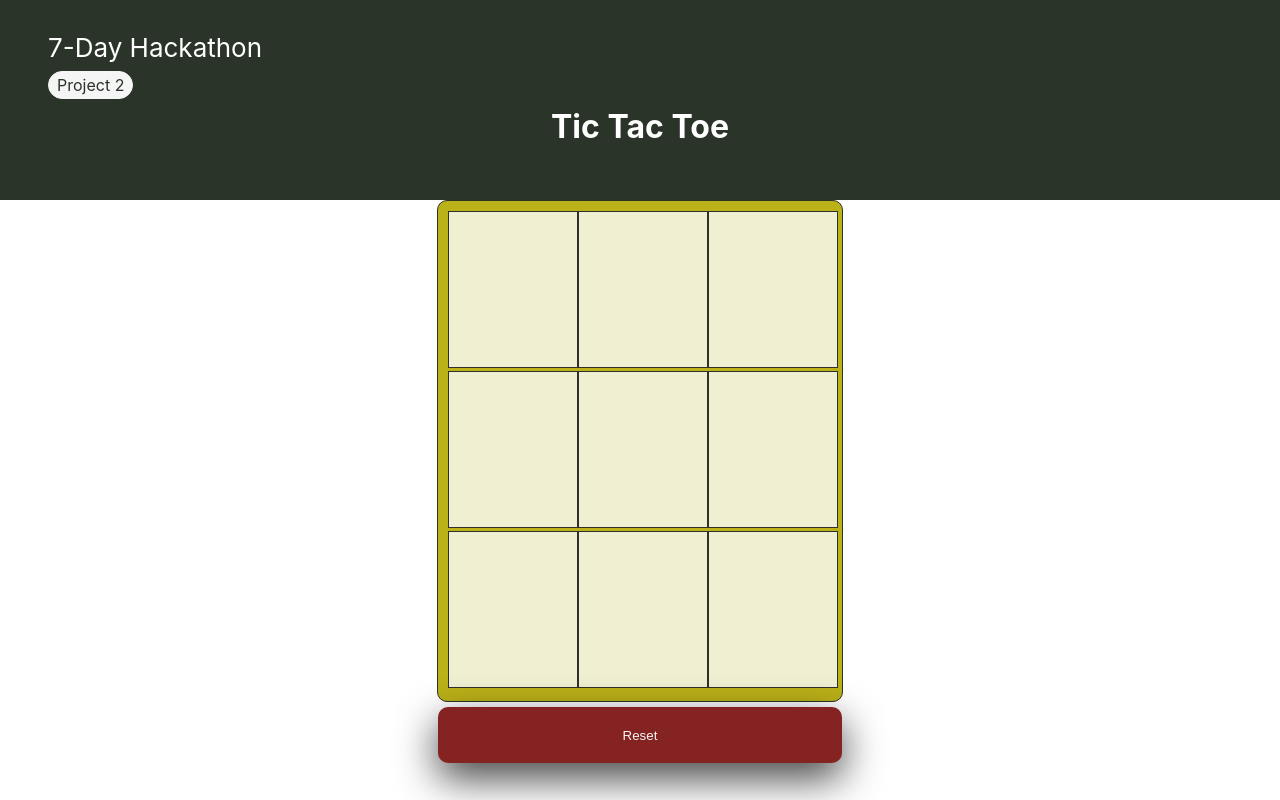
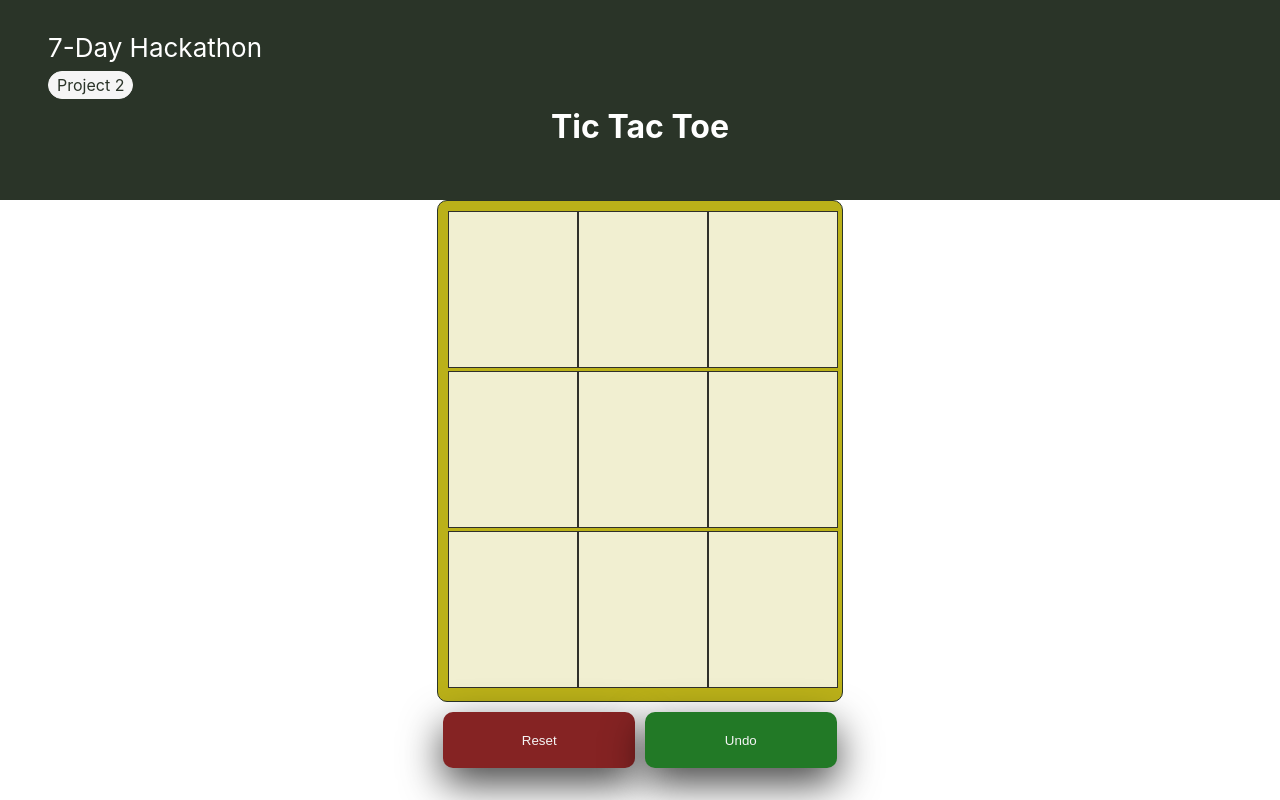
Before and after one commit to andrewhenin/tic-tac-toe, a React (Create React App) app: page / in a window 1280 px wide. Built offline with nearby package versions, Linux system fonts and the light colour scheme.

Commit message:
added the undo functionality for all moves

```diff
--- a/src/App.css
+++ b/src/App.css
@@ -65,6 +65,7 @@
   height: 17.1vh;
   font-size: 30px;
   justify-content: center;
+  cursor: pointer;
 }
 
 .game-frame {
@@ -77,8 +78,16 @@
 
 }
 
+.buttons {
+  display: flex;
+  flex-direction: row;
+  width: 31.5vw;
+  height: 7vh;
+  margin: 5px;
+}
+
 .reset-button {
-  width: 31.5vw;
+  width: 50%;
   height: 7vh;
   margin: 5px;
   background-color: #852323;
@@ -96,3 +105,24 @@
 .reset-button:hover:active {
   box-shadow: none;
 }
+
+.undo-button {
+  width: 50%;
+  height: 7vh;
+  margin: 5px;
+  background-color: #227926;
+  color: whitesmoke;
+  border: 0px;
+  border-radius: 10px;
+  box-shadow: 0px 15px 40px 0px rgba(0, 0, 0, 0.75);
+
+}
+
+.undo-button:hover {
+  background-color: #2f9e2f;
+  cursor: pointer;
+}
+
+.undo-button:hover:active {
+  box-shadow: none;
+}
--- a/src/App.tsx
+++ b/src/App.tsx
@@ -6,7 +6,8 @@ function App() {
 
   const [board, setBoard] = useState(Array(9).fill(" "));
   const [player, setPlayer] = useState("x");
-  const [winner, setWinner] = useState(null);
+  const [winner, setWinner] = useState<string|null>(null);
+  const [gameSteps, setGameSteps] = useState<Array<number>>([]);
 
   const checkWinner = (board: any) => {
     const winningLines = [
@@ -35,6 +36,7 @@ function App() {
       newBoard[index] = player;
       setBoard(newBoard);
       setPlayer(player === "x" ? "o" : "x");
+      setGameSteps([...gameSteps, index]);
     }
   }
 
@@ -42,6 +44,7 @@ function App() {
     setBoard(Array(9).fill(" "));
     setPlayer("x");
     setWinner(null);
+    setGameSteps([]);
   }
 
   const boardGrid = () => {
@@ -56,6 +59,18 @@ function App() {
       </div>
     );
   };
+
+  const handleUndo = () => {
+    if (gameSteps.length > 0) {
+      const lastStep = gameSteps.pop();
+      const newBoard = [...board];
+      if (lastStep){
+        newBoard[lastStep] = " ";
+      }
+      setBoard(newBoard);
+      setPlayer(player === "x" ? "o" : "x");
+    }
+  }
 
   // React.useEffect(() => {
   //   const calculatedWinner = checkWinner(board);
@@ -80,8 +95,9 @@ function App() {
       <div className="game-frame">
         {boardGrid()}
       </div>
-      <div>
+      <div className="buttons">
         <button className="reset-button" onClick={handleReset}>Reset</button>
+        <button className="undo-button" onClick={handleUndo}>Undo</button>
       </div>
     </div>
   );
```
Also changed, not shown: 1 other file (tests, documents, lock files or other folders).
